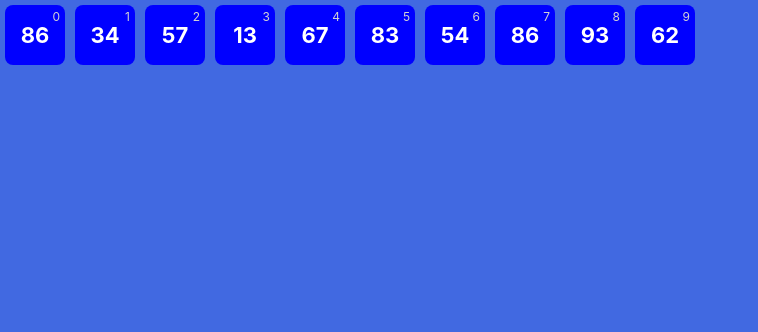
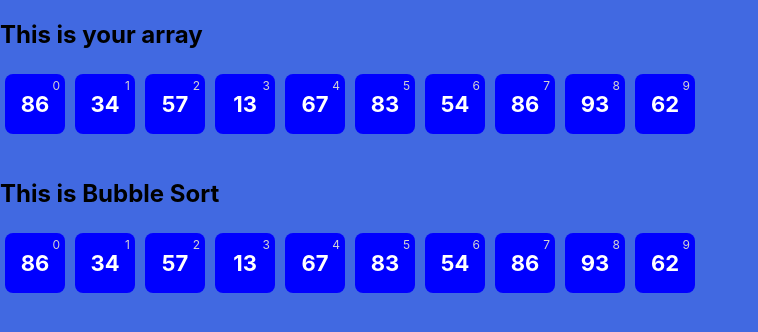
Before and after one commit to filipetoyoshima/ordering-hvm, a React (Create React App) app: page / in a window 1280 px wide. Both pictures are taken after a click on the button "Go". Shown: the top 332 px of the page, without its empty margins (0-758 px from the left). Built offline with nearby package versions, Linux system fonts and the light colour scheme.

Commit message:
Now bubble sort can play!

```diff
--- a/src/components/game/Game.js
+++ b/src/components/game/Game.js
@@ -1,5 +1,6 @@
 import React from 'react'
 import NumberBoxContainer from '../number_box_container/NumberBoxContainer';
+import BubbleSort from '../../sortingAlgorithms/bubbleSort';
 
 import './Game.css'
 
@@ -8,6 +9,8 @@ class Game extends React.Component {
         super(props);
         this.state = {
             cards: [],
+            bubble: null,
+            bubble_cards: [],
             last_selected: null,
             did_player_sorted: false,
         }
@@ -26,6 +29,8 @@ class Game extends React.Component {
 
         this.setState({
             cards: arr,
+            bubble_cards: arr.slice(0),
+            bubble: new BubbleSort(arr.slice(0)),
         })
     }
 
@@ -37,11 +42,18 @@ class Game extends React.Component {
                 :
                     (<></>)
                 }
+                <h2>This is your array</h2>
                 <NumberBoxContainer
                     player='PLAYER'
                     cards={this.state.cards}
                     last_selected={this.state.last_selected}
                     selectCard={this.selectCard}
+                />
+                <br/>
+                <h2>This is Bubble Sort</h2>
+                <NumberBoxContainer
+                    player='BOT'
+                    cards={this.state.bubble_cards}
                 />
             </div>
         )
@@ -57,7 +69,8 @@ class Game extends React.Component {
             this.swap(previous, index);
 
             this.setState ({
-                last_selected: null
+                last_selected: null,
+                bubble_cards: this.state.bubble.step(),
             })
         }
 
--- a/src/components/number_box_container/NumberBoxContainer.js
+++ b/src/components/number_box_container/NumberBoxContainer.js
@@ -32,6 +32,21 @@ class NumberBoxContainer extends React.Component {
                                 />
                             </div>
                         );
+                    } else {
+                        return (
+                            <div
+                                className='card'
+                                key={'cont-' + index}
+                            >
+                                <Number_Box
+                                    number={card}
+                                    is_open={true}
+                                    index={index}
+                                    key={index}
+                                    selected={selected}
+                                />
+                            </div>
+                        )
                     }
 
 
--- /dev/null
+++ b/src/sortingAlgorithms/bubbleSort.js
@@ -0,0 +1,42 @@
+
+class BubbleSort {
+    constructor(arr) {
+        this.arr = arr;
+        this.actual_bubble = 0;
+        this.right_numbers = 0;
+    }
+
+    step () {
+        let arr = this.arr;
+        let actual = this.actual_bubble;
+
+        console.log(actual, 'actual')
+
+        while (arr[actual] <= arr[actual + 1]) {
+            console.log('dont need a swap at ' + actual)
+            actual = (actual + 1) % (arr.length - 1);
+            console.log('going to ' + actual);
+            if (actual == this.actual_bubble) {
+                console.log('happy')
+                return this.arr;
+            }
+        }
+        console.log('need a swap at ' + actual);
+        this.swap(actual, actual + 1);
+        this.actual_bubble = (actual + 1) % (arr.length - 1);
+        console.log(this.actual_bubble, 'new actual')
+        return this.arr;
+    }
+
+    swap (i, j) {
+        let aux = this.arr[i];
+        this.arr[i] = this.arr[j];
+        this.arr[j] = aux;
+    }
+
+    getArray () {
+        return this.arr;
+    }
+}
+
+export default BubbleSort;
```
